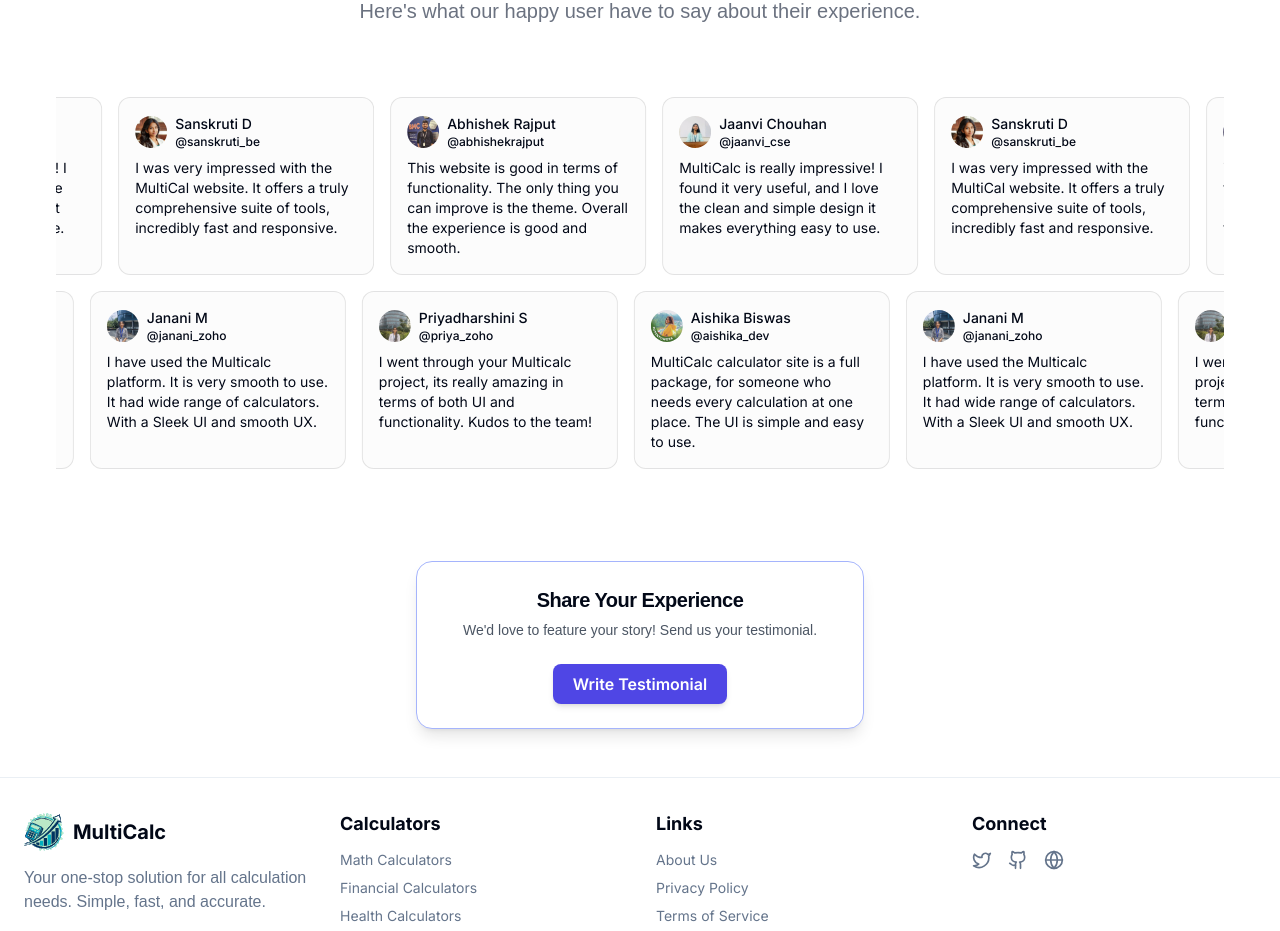
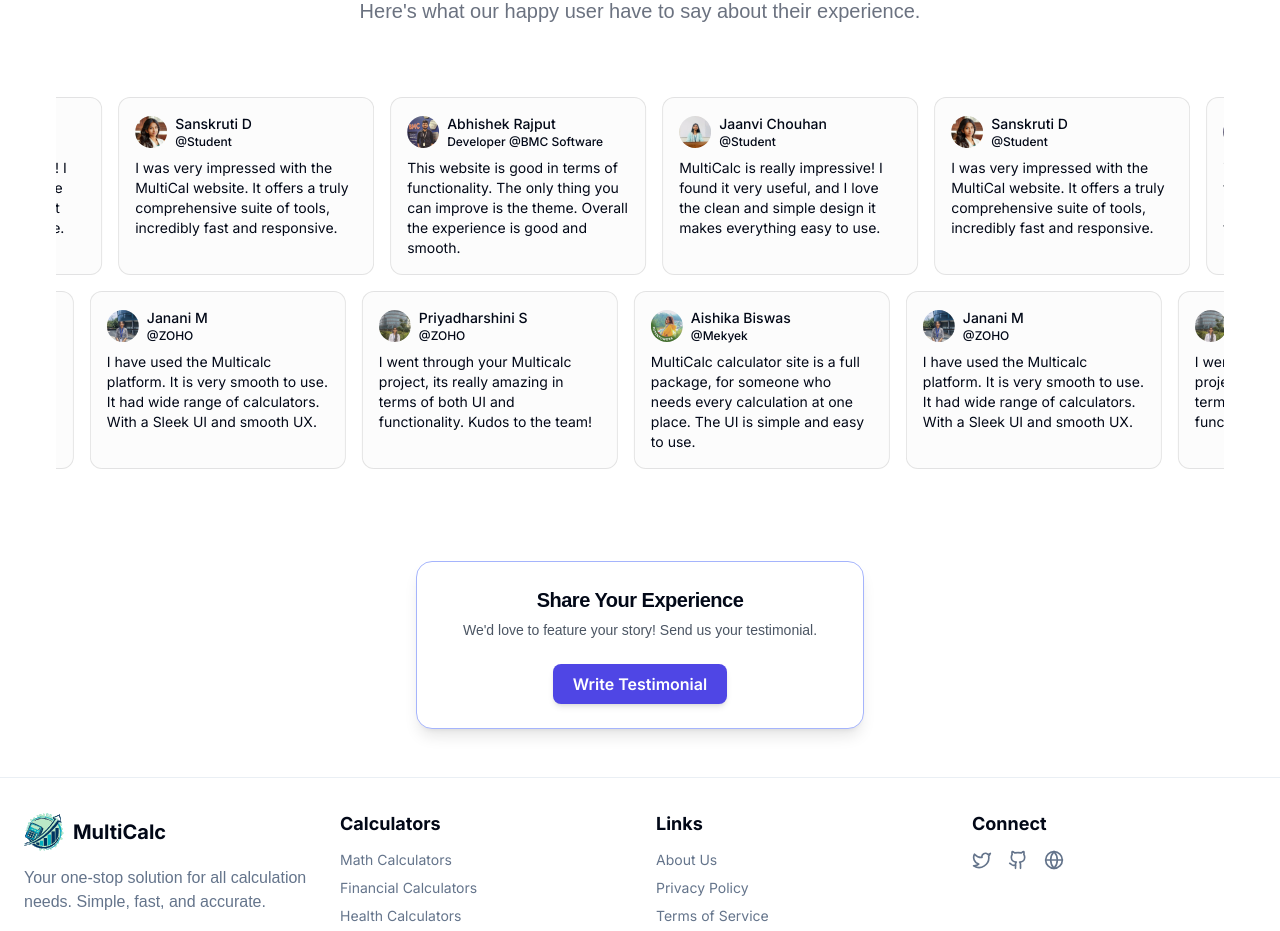
Before and after one commit to codewithdhruba01/MultiCalc, a React (Vite) app: page / in a window 1280 px wide. Shown: the part 2840-3771 px from the top of the page. Built offline with nearby package versions, Linux system fonts and the light colour scheme; a web font is replaced by a local one.

Commit message:
update testimoni

```diff
--- a/src/components/sections/home/Testimonials.tsx
+++ b/src/components/sections/home/Testimonials.tsx
@@ -4,37 +4,37 @@ import { Marquee } from "@/registry/magicui/marquee"
 const reviews = [
   {
     name: "Abhishek Rajput",
-    username: "@abhishekrajput",
+    username: "Developer @BMC Software ",
     body: "This website is good in terms of functionality. The only thing you can improve is the theme. Overall the experience is good and smooth.",
     img: "/testimoni/img1.jpeg",
   },
   {
     name: "Jaanvi Chouhan",
-    username: "@jaanvi_cse",
+    username: "@Student",
     body: "MultiCalc is really impressive! I found it very useful, and I love the clean and simple design it makes everything easy to use.",
     img: "/testimoni/img2.jpeg",
   },
   {
     name: "Sanskruti D",
-    username: "@sanskruti_be",
+    username: "@Student",
     body: "I was very impressed with the MultiCal website. It offers a truly comprehensive suite of tools, incredibly fast and responsive.",
     img: "/testimoni/img3.jpeg",
   },
   {
     name: "Janani M",
-    username: "@janani_zoho",
+    username: "@ZOHO",
     body: "I have used the Multicalc platform. It is very smooth to use. It had wide range of calculators. With a Sleek UI and smooth UX.",
     img: "/testimoni/img4.jpeg",
   },
   {
     name: "Priyadharshini S",
-    username: "@priya_zoho",
+    username: "@ZOHO",
     body: "I went through your Multicalc project, its really amazing in terms of both UI and functionality. Kudos to the team!",
     img: "/testimoni/img6.jpeg",
   },
   {
     name: "Aishika Biswas",
-    username: "@aishika_dev",
+    username: "@Mekyek",
     body: "MultiCalc calculator site is a full package, for someone who needs every calculation at one place. The UI is simple and easy to use.",
     img: "/testimoni/img7.jpeg",
   },
```
